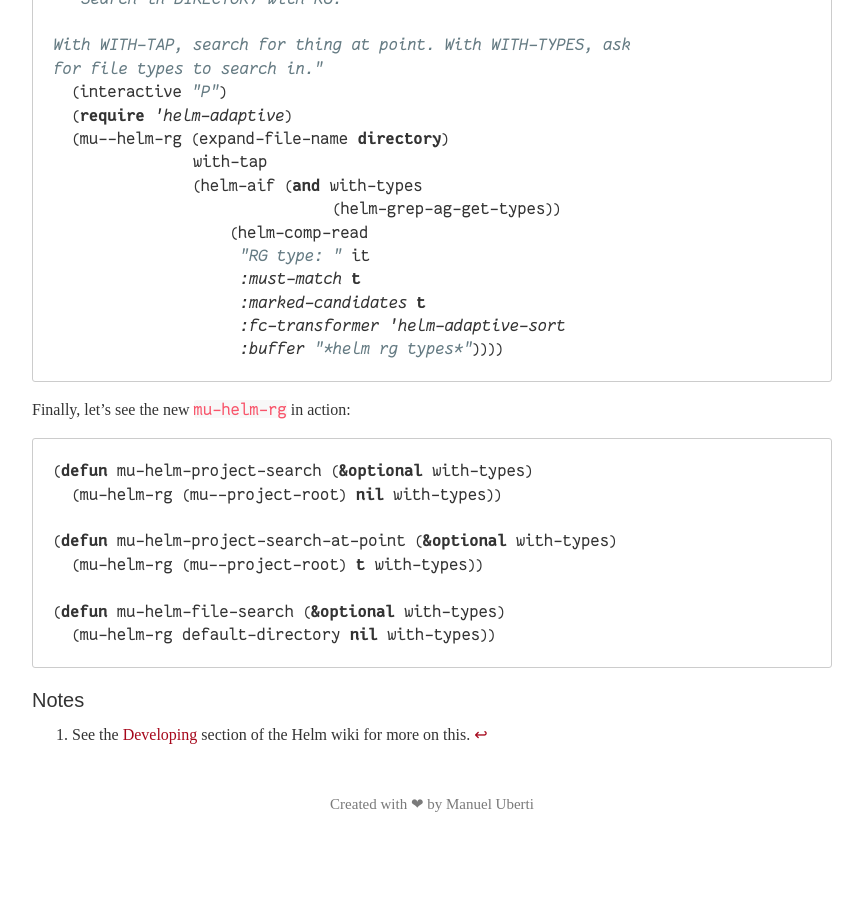
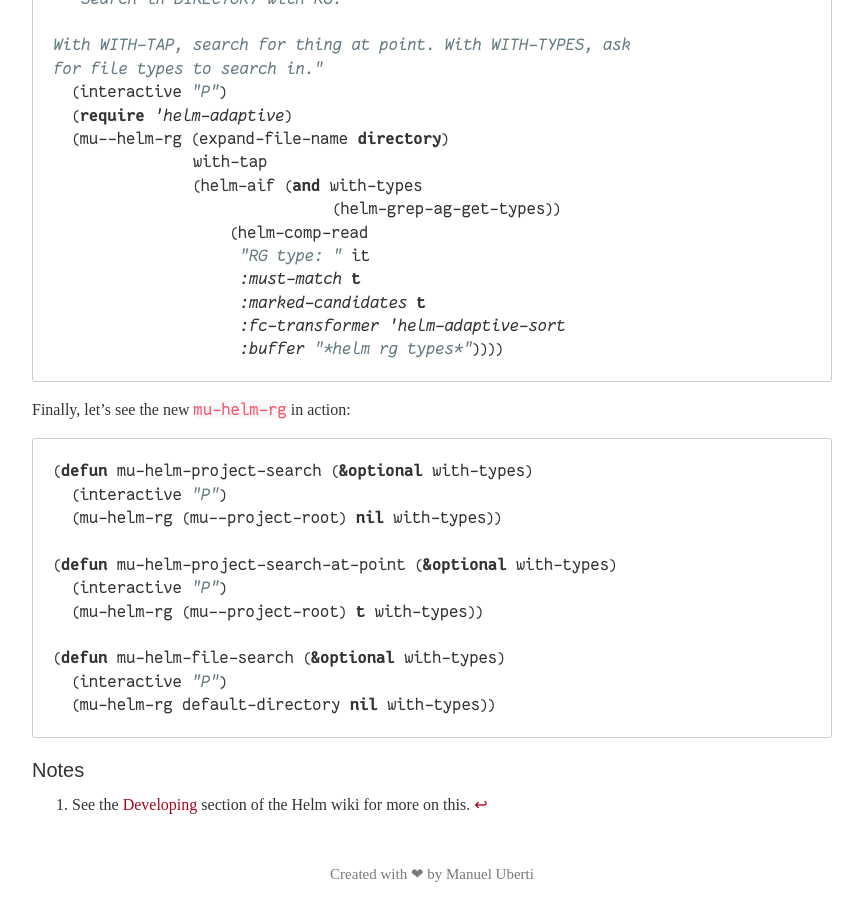
Before and after one commit to manuel-uberti/manuel-uberti.github.io, a Jekyll site: the page built from _posts/2020-03-13-helm-rg-refactoring.md, in a window 1280 px wide and 900 px high, scrolled down 1337 px. Shown: the whole window, without its empty margins (208-1071 px from the left). Built offline with Jekyll 4.4.1, drawn with Linux system fonts in a browser that asks for light colours; some web fonts are replaced; before the commit the page ends 2167 px from its top, so only the background shows below that.

Commit message:
Add missing interactive

````diff
--- a/_posts/2020-03-13-helm-rg-refactoring.md
+++ b/_posts/2020-03-13-helm-rg-refactoring.md
@@ -83,12 +83,15 @@ Finally, let’s see the new `mu-helm-rg` in action:
 
 ``` emacs-lisp
 (defun mu-helm-project-search (&optional with-types)
+  (interactive "P")
   (mu-helm-rg (mu--project-root) nil with-types))
 
 (defun mu-helm-project-search-at-point (&optional with-types)
+  (interactive "P")
   (mu-helm-rg (mu--project-root) t with-types))
 
 (defun mu-helm-file-search (&optional with-types)
+  (interactive "P")
   (mu-helm-rg default-directory nil with-types))
 ```
 
````
